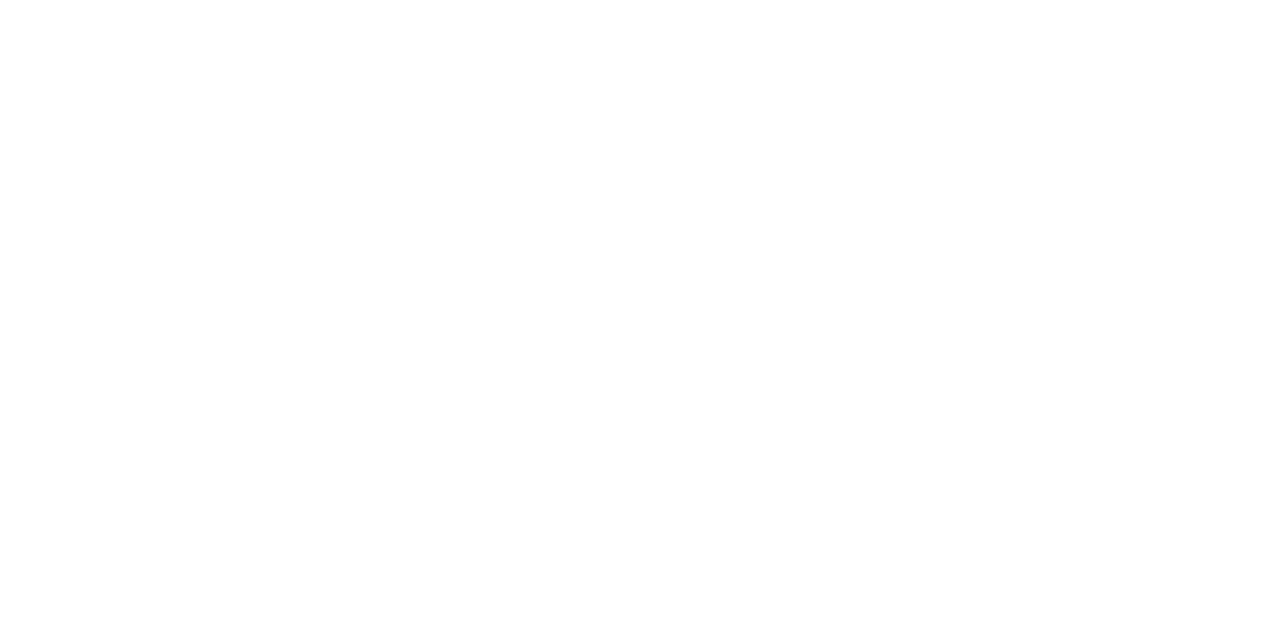
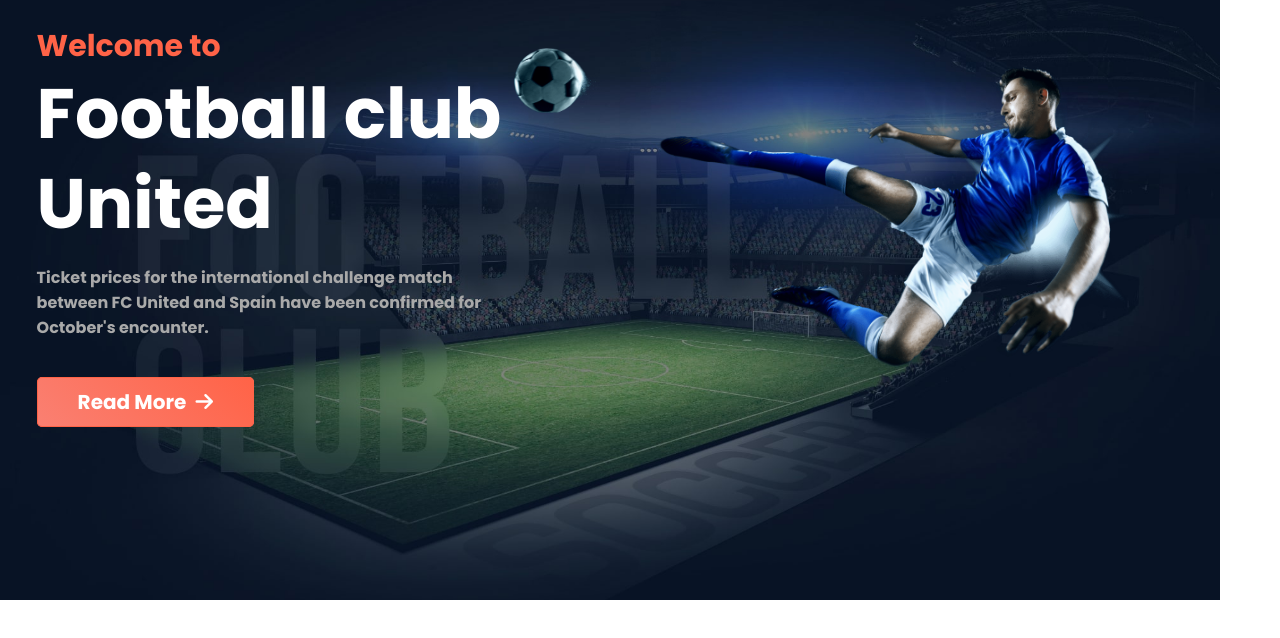
Before and after one commit to rokonrj403/fc-united-responsive, a plain HTML site: page index.html in a window 1280 px wide. Drawn offline with Linux system fonts and the light colour scheme.

Commit message:
header section added

```diff
--- a/Styles/style.css
+++ b/Styles/style.css
@@ -0,0 +1,73 @@
+/* fonts */
+@import url('https://fonts.googleapis.com/css2?family=Poppins:wght@700&display=swap');
+
+/* Common styles */
+body{
+    margin: 0%;
+    font-family: 'Poppins', sans-serif;
+}
+
+/* Header Section */
+.header-section{
+    width: 1220px;
+    height: 600px;
+    background-position: center;
+    background-size: cover;
+    background-image: url(../images/field-1.jpg);
+    margin-top: 0px;
+}
+.header-bannar{
+    margin-left: 3%;
+    display: flex;
+    align-items: center;
+}
+.header-bannar .header-image .top-player-image img{
+    width: 100%;
+}
+.header-bannar .header-image .top-football-image img{
+    width: 90%;
+    margin-top: 36px;
+}
+.header-image{
+    display: flex;
+}
+.header-image .top-player-image:hover{
+    transform: scale(1.40);
+    transition: transform, 3s;
+}
+
+.header-details{
+    color: white;
+}
+.section-title{
+    font-size: 70px;
+    margin: 0%;
+    line-height: 90px;
+}
+.header-highlight{
+    margin: 0px;
+    font-size: 30px;
+    color: tomato;
+}
+.ticket-text{
+    color: darkgray;
+    margin-bottom: 10%;
+}
+.header-anchor{
+    text-decoration: none;
+    border: 1px solid tomato;
+    padding: 10px 40px;
+    font-size: 20px;
+    color:white;
+    font-weight: 700;
+    background: linear-gradient(45deg, salmon, tomato);
+    border-radius: 5px;
+}
+.header-anchor:hover{
+    background: linear-gradient(45deg,red,tomato);
+}
+.fa-arrow-right{
+    margin-left: 5px;
+    align-items: center;
+    justify-content: center;
+}
--- a/index.html
+++ b/index.html
@@ -6,8 +6,34 @@
     <meta name="viewport" content="width=device-width, initial-scale=1.0">
     <title>Document</title>
     <link rel="stylesheet" href="styles/style.css">
+    <script src="https://kit.fontawesome.com/eaa677f0e7.js" crossorigin="anonymous"></script>
 </head>
 <body>
+    <header>
 
+    </header>
+    <main>
+        <!-- Top Section Start -->
+        <section class="container header-section">
+            <div class="header-bannar">
+                <div class="header-details">
+                    <p class="header-highlight">Welcome to</p>
+                    <h3 class="section-title">Football club
+                        United</h3>
+                    <p class="ticket-text">Ticket prices for the international challenge match between FC United and Spain have been confirmed for October's encounter.</p>
+                    <a class="header-anchor" href="#">Read More   <i class="fas fa-arrow-right"></i></a>
+                </div>
+                <div class="header-image">
+                    <div class="top-football-image">
+                        <img src="images/top-football.png" alt="">
+                    </div>
+                    <div class="top-player-image">
+                        <img src="images/top-bannar-player.webp" alt="">
+                    </div>
+
+                </div>
+            </div>
+        </section>
+    </main>
 </body>
 </html>
```
Also changed, not shown: images/field-1.jpg (added), images/top-bannar-player.webp (added), images/top-football.png (added).
